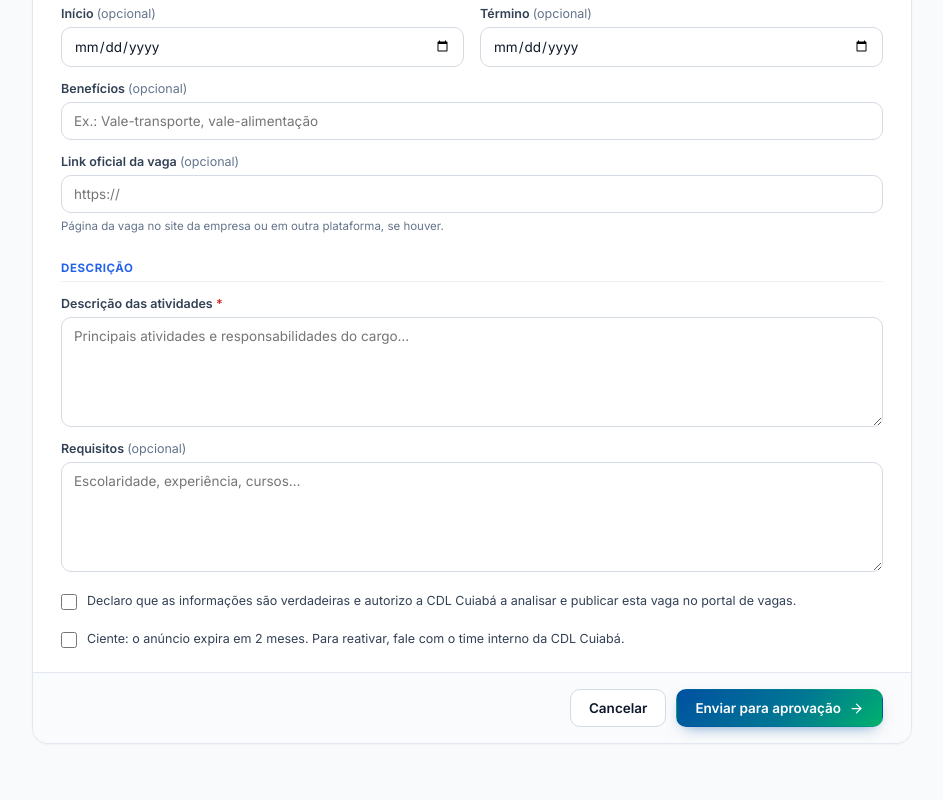
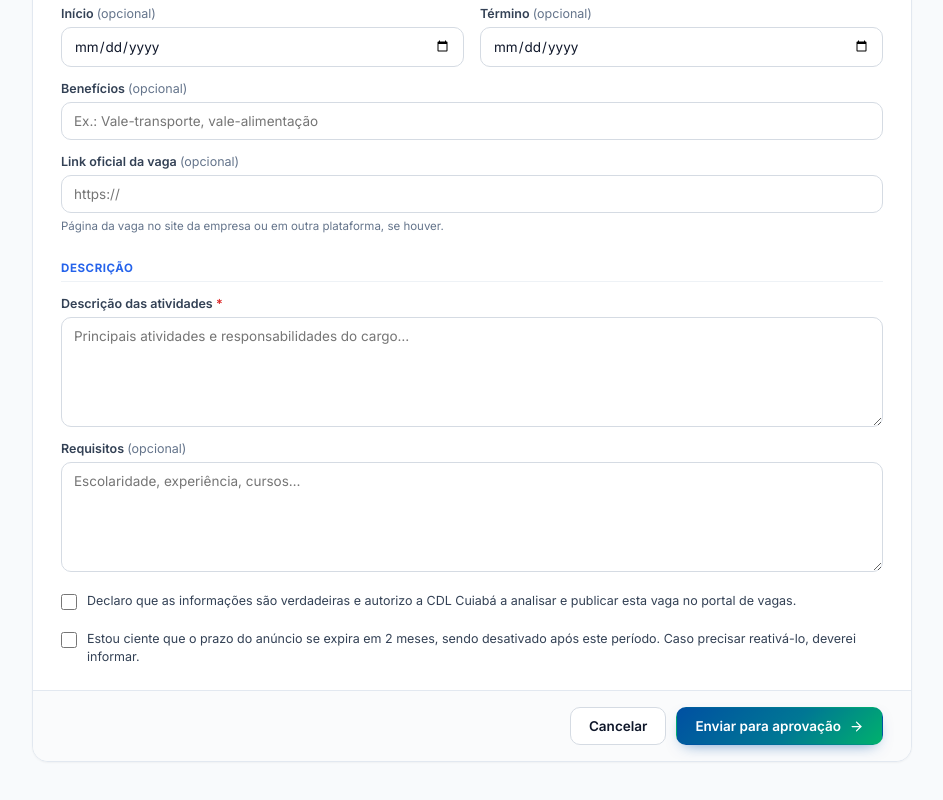
Before and after one commit to Samuethus/Projeto_VAGAS, a plain HTML site: page vagas/solicitar-vaga.html in a window 1280 px wide. Shown: the part 988-1788 px from the top of the page, without its empty margins (168-1111 px from the left). Drawn offline with Linux system fonts and the light colour scheme.

Commit message:
Solicitar vaga: novo texto da flag de validade do anúncio
Co-Authored-By: Claude Opus 5.5 <noreply@anthropic.com>

```diff
--- a/vagas/solicitar-vaga.html
+++ b/vagas/solicitar-vaga.html
@@ -293,7 +293,7 @@
             </label>
             <label class="campo-check">
               <input type="checkbox" name="cienteValidade" required>
-              <span>Ciente: o anúncio expira em 2 meses. Para reativar, fale com o time interno da CDL Cuiabá.</span>
+              <span>Estou ciente que o prazo do anúncio se expira em 2 meses, sendo desativado após este período. Caso precisar reativá-lo, deverei informar.</span>
             </label>
           </div>
         </div>
```
